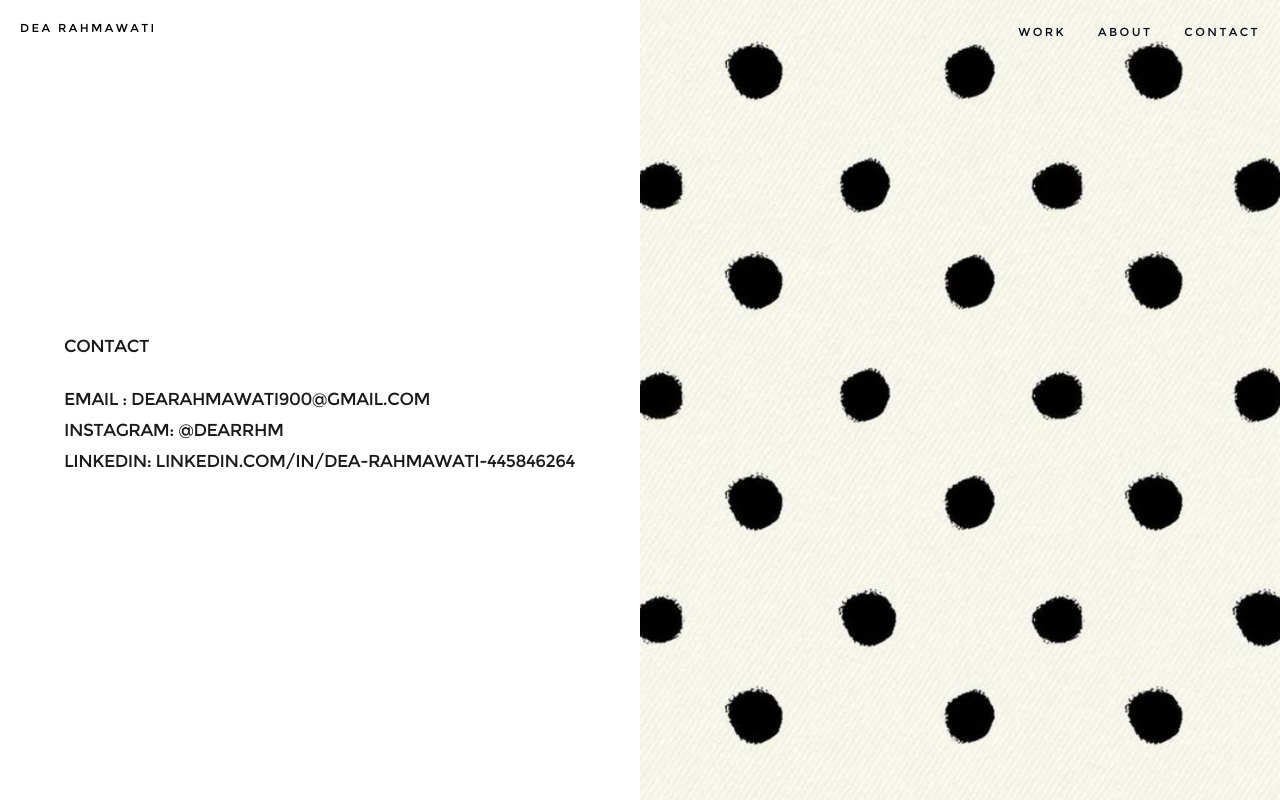
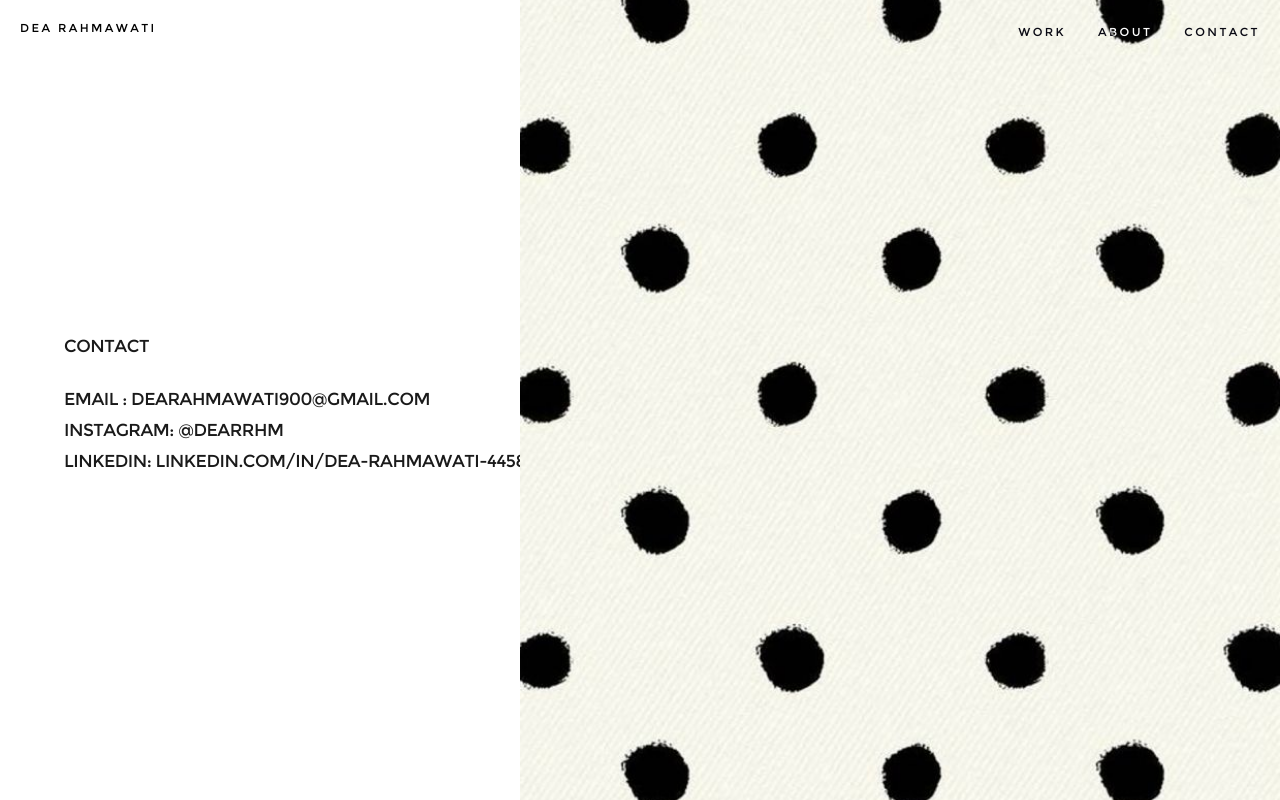
Before and after one commit to bluplyy/Dea-Figma, a React (Vite) app: page /contact in a window 1280 px wide. Built offline with nearby package versions, Linux system fonts and the light colour scheme.

Commit message:
Keep contact text size fixed and crop photo on narrow desktop

```diff
--- a/src/ContactPage.jsx
+++ b/src/ContactPage.jsx
@@ -135,12 +135,12 @@ function ContactPage() {
         </div>
       </div>
 
-      {/* ===== TAMPILAN DESKTOP (>= 800PX): SPLIT 50% LEFT / 50% RIGHT (NO SCROLL) ===== */}
+      {/* ===== TAMPILAN DESKTOP (>= 800PX): TEKS LEBAR TETAP & FOTO MENGISI SISA RUANG (FOTO TERPOTONG SAAT DIPERSEMPIT) ===== */}
       <div className="hidden min-[800px]:flex w-full h-full overflow-hidden flex-row">
-        {/* SISI KIRI: TEKS INFORMASI CONTACT (DIKUNCI 50% LEBAR TETAP & TIDAK TERTEKAN/TERDORONG) */}
-        <div className="w-1/2 flex-none h-full flex flex-col justify-center px-8 md:px-12 lg:px-16">
+        {/* SISI KIRI: TEKS INFORMASI CONTACT (LEBAR TETAP DIPERTAHANKAN, TIDAK MENGECIL/MENYUSUT) */}
+        <div className="flex-none w-[520px] max-w-[60vw] h-full flex flex-col justify-center px-10 md:px-14 lg:px-16">
           {/* INDUK DIV: DIV CONTACT + DIV EMAIL/INSTA/LINKEDIN MENJADI 1 DIV */}
-          <div className="w-full max-w-[560px] flex flex-col text-left">
+          <div className="w-full flex flex-col text-left">
             {/* DIV CONTACT (TINGGI AREA: 43PX) */}
             <div
               className="h-[43px] flex items-center"
@@ -160,7 +160,7 @@ function ContactPage() {
 
             {/* DIV EMAIL, INSTAGRAM, LINKEDIN (1 DIV, FONT NATS, UKURAN 24, RATA KIRI, LINE HEIGHT 130%, LETTER SPACING -2%) */}
             <div
-              className="flex flex-col text-left font-nats font-normal uppercase text-[#1A1A1A] mt-4"
+              className="flex flex-col text-left font-nats font-normal uppercase text-[#1A1A1A] mt-4 whitespace-nowrap"
               style={{
                 fontSize: '24px',
                 lineHeight: '130%',
@@ -195,12 +195,12 @@ function ContactPage() {
           </div>
         </div>
 
-        {/* SISI KANAN: FOTO DARI ASET CONTACT */}
-        <div className="w-1/2 h-full overflow-hidden">
+        {/* SISI KANAN: FOTO FLEKSIBEL (FLEX-1) - AKAN TERPOTONG KETIKA LAYAR DIPERSEMPIT */}
+        <div className="flex-1 min-w-0 h-full overflow-hidden">
           <img
             src="/contact-bg.jfif"
             alt="Contact Visual Asset"
-            className="w-full h-full object-cover object-center select-none block"
+            className="w-full h-full object-cover object-left select-none block"
             loading="eager"
           />
         </div>
```
